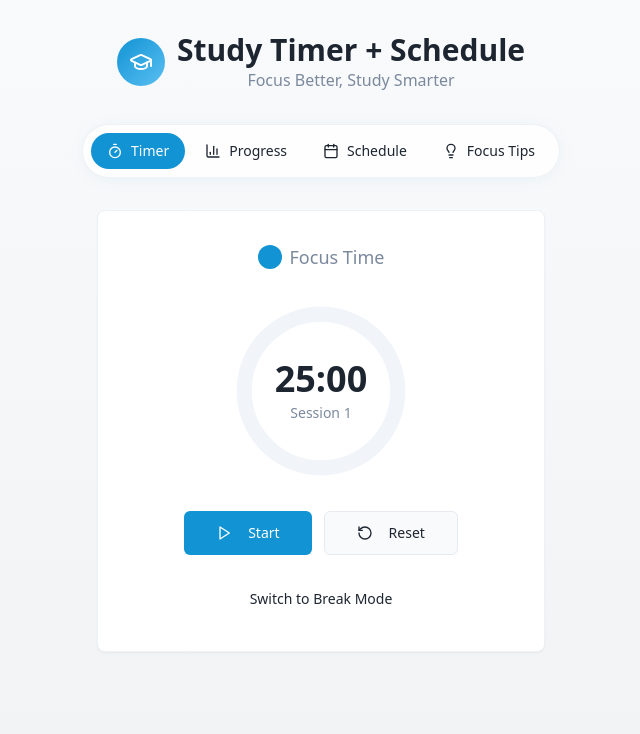
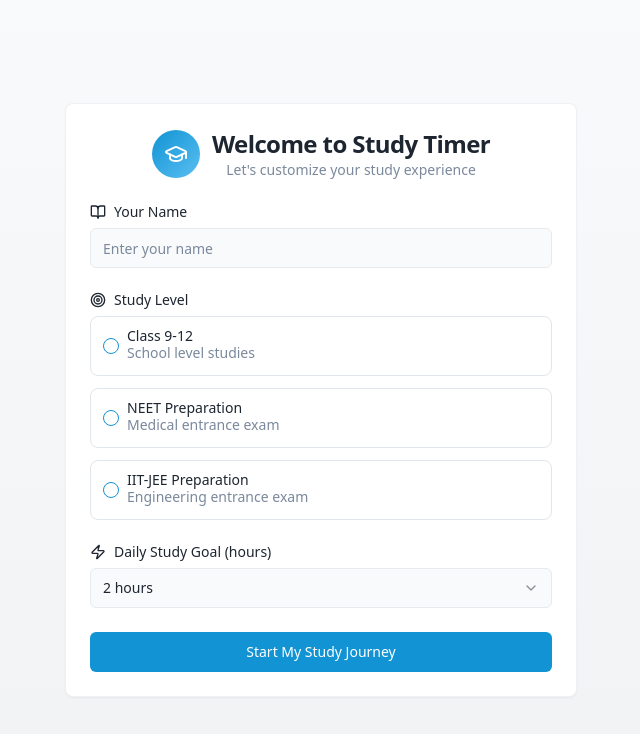
Before and after one commit to pankaj6367/smart-sprint-study, a React (Vite) app: page / in a window 1280 px wide. Shown: the top 734 px of the page, without its empty margins (319-959 px from the left). Built offline with nearby package versions, Linux system fonts and the light colour scheme.

Commit message:
Add initial setup flow
Implement an initial setup flow where users can input class names and select from predefined categories like "9to12", "NEET", and "IIT-JEE" upon first opening the app. This will allow for personalized app customization.

```diff
--- /dev/null
+++ b/src/components/OnboardingForm.tsx
@@ -0,0 +1,190 @@
+import { useState } from 'react';
+import { useLocalStorage } from '@/hooks/useLocalStorage';
+import { Card, CardContent, CardDescription, CardHeader, CardTitle } from '@/components/ui/card';
+import { Button } from '@/components/ui/button';
+import { Input } from '@/components/ui/input';
+import { Label } from '@/components/ui/label';
+import { RadioGroup, RadioGroupItem } from '@/components/ui/radio-group';
+import { Form, FormControl, FormField, FormItem, FormLabel, FormMessage } from '@/components/ui/form';
+import { Select, SelectContent, SelectItem, SelectTrigger, SelectValue } from '@/components/ui/select';
+import { useForm } from 'react-hook-form';
+import { zodResolver } from '@hookform/resolvers/zod';
+import { z } from 'zod';
+import { GraduationCap, BookOpen, Target, Zap } from 'lucide-react';
+
+const formSchema = z.object({
+  studentName: z.string().min(2, "Name must be at least 2 characters"),
+  studyLevel: z.enum(['9-12', 'NEET', 'IIT-JEE'], {
+    required_error: "Please select your study level",
+  }),
+  currentClass: z.string().optional(),
+  dailyGoal: z.string().min(1, "Please set a daily study goal"),
+});
+
+type FormData = z.infer<typeof formSchema>;
+
+interface OnboardingFormProps {
+  onComplete: (data: FormData) => void;
+}
+
+export default function OnboardingForm({ onComplete }: OnboardingFormProps) {
+  const form = useForm<FormData>({
+    resolver: zodResolver(formSchema),
+    defaultValues: {
+      studentName: '',
+      studyLevel: undefined,
+      currentClass: '',
+      dailyGoal: '2',
+    },
+  });
+
+  const onSubmit = (data: FormData) => {
+    onComplete(data);
+  };
+
+  const studyLevel = form.watch('studyLevel');
+
+  return (
+    <div className="min-h-screen py-8 px-4 flex items-center justify-center">
+      <Card className="w-full max-w-lg glass-card">
+        <CardHeader className="text-center space-y-4">
+          <div className="flex items-center justify-center gap-3">
+            <div className="w-12 h-12 rounded-full bg-gradient-to-br from-primary to-primary-glow flex items-center justify-center">
+              <GraduationCap className="w-6 h-6 text-white" />
+            </div>
+            <div>
+              <CardTitle className="text-2xl">Welcome to Study Timer</CardTitle>
+              <CardDescription>Let's customize your study experience</CardDescription>
+            </div>
+          </div>
+        </CardHeader>
+        <CardContent>
+          <Form {...form}>
+            <form onSubmit={form.handleSubmit(onSubmit)} className="space-y-6">
+              <FormField
+                control={form.control}
+                name="studentName"
+                render={({ field }) => (
+                  <FormItem>
+                    <FormLabel className="flex items-center gap-2">
+                      <BookOpen className="w-4 h-4" />
+                      Your Name
+                    </FormLabel>
+                    <FormControl>
+                      <Input placeholder="Enter your name" {...field} />
+                    </FormControl>
+                    <FormMessage />
+                  </FormItem>
+                )}
+              />
+
+              <FormField
+                control={form.control}
+                name="studyLevel"
+                render={({ field }) => (
+                  <FormItem>
+                    <FormLabel className="flex items-center gap-2">
+                      <Target className="w-4 h-4" />
+                      Study Level
+                    </FormLabel>
+                    <FormControl>
+                      <RadioGroup
+                        onValueChange={field.onChange}
+                        defaultValue={field.value}
+                        className="grid grid-cols-1 gap-3"
+                      >
+                        <div className="flex items-center space-x-2 p-3 rounded-lg border border-border hover:bg-accent/50 transition-colors">
+                          <RadioGroupItem value="9-12" id="9-12" />
+                          <Label htmlFor="9-12" className="flex-1 cursor-pointer">
+                            <div className="font-medium">Class 9-12</div>
+                            <div className="text-sm text-muted-foreground">School level studies</div>
+                          </Label>
+                        </div>
+                        <div className="flex items-center space-x-2 p-3 rounded-lg border border-border hover:bg-accent/50 transition-colors">
+                          <RadioGroupItem value="NEET" id="NEET" />
+                          <Label htmlFor="NEET" className="flex-1 cursor-pointer">
+                            <div className="font-medium">NEET Preparation</div>
+                            <div className="text-sm text-muted-foreground">Medical entrance exam</div>
+                          </Label>
+                        </div>
+                        <div className="flex items-center space-x-2 p-3 rounded-lg border border-border hover:bg-accent/50 transition-colors">
+                          <RadioGroupItem value="IIT-JEE" id="IIT-JEE" />
+                          <Label htmlFor="IIT-JEE" className="flex-1 cursor-pointer">
+                            <div className="font-medium">IIT-JEE Preparation</div>
+                            <div className="text-sm text-muted-foreground">Engineering entrance exam</div>
+                          </Label>
+                        </div>
+                      </RadioGroup>
+                    </FormControl>
+                    <FormMessage />
+                  </FormItem>
+                )}
+              />
+
+              {studyLevel === '9-12' && (
+                <FormField
+                  control={form.control}
+                  name="currentClass"
+                  render={({ field }) => (
+                    <FormItem>
+                      <FormLabel>Current Class</FormLabel>
+                      <Select onValueChange={field.onChange} defaultValue={field.value}>
+                        <FormControl>
+                          <SelectTrigger>
+                            <SelectValue placeholder="Select your class" />
+                          </SelectTrigger>
+                        </FormControl>
+                        <SelectContent>
+                          <SelectItem value="9">Class 9</SelectItem>
+                          <SelectItem value="10">Class 10</SelectItem>
+                          <SelectItem value="11">Class 11</SelectItem>
+                          <SelectItem value="12">Class 12</SelectItem>
+                        </SelectContent>
+                      </Select>
+                      <FormMessage />
+                    </FormItem>
+                  )}
+                />
+              )}
+
+              <FormField
+                control={form.control}
+                name="dailyGoal"
+                render={({ field }) => (
+                  <FormItem>
+                    <FormLabel className="flex items-center gap-2">
+                      <Zap className="w-4 h-4" />
+                      Daily Study Goal (hours)
+                    </FormLabel>
+                    <Select onValueChange={field.onChange} defaultValue={field.value}>
+                      <FormControl>
+                        <SelectTrigger>
+                          <SelectValue placeholder="Select daily goal" />
+                        </SelectTrigger>
+                      </FormControl>
+                      <SelectContent>
+                        <SelectItem value="1">1 hour</SelectItem>
+                        <SelectItem value="2">2 hours</SelectItem>
+                        <SelectItem value="3">3 hours</SelectItem>
+                        <SelectItem value="4">4 hours</SelectItem>
+                        <SelectItem value="5">5 hours</SelectItem>
+                        <SelectItem value="6">6 hours</SelectItem>
+                        <SelectItem value="8">8 hours</SelectItem>
+                        <SelectItem value="10">10 hours</SelectItem>
+                      </SelectContent>
+                    </Select>
+                    <FormMessage />
+                  </FormItem>
+                )}
+              />
+
+              <Button type="submit" className="w-full">
+                Start My Study Journey
+              </Button>
+            </form>
+          </Form>
+        </CardContent>
+      </Card>
+    </div>
+  );
+}
--- a/src/pages/Index.tsx
+++ b/src/pages/Index.tsx
@@ -4,10 +4,22 @@ import StudyStats from '@/components/StudyStats';
 import StudySchedule from '@/components/StudySchedule';
 import FocusTips from '@/components/FocusTips';
 import Navigation from '@/components/Navigation';
+import OnboardingForm from '@/components/OnboardingForm';
+import { useLocalStorage } from '@/hooks/useLocalStorage';
 import { GraduationCap } from 'lucide-react';
 
 const Index = () => {
   const [activeTab, setActiveTab] = useState('timer');
+  const [userProfile, setUserProfile] = useLocalStorage('userProfile', null);
+
+  const handleOnboardingComplete = (data: any) => {
+    setUserProfile(data);
+  };
+
+  // Show onboarding if no user profile exists
+  if (!userProfile) {
+    return <OnboardingForm onComplete={handleOnboardingComplete} />;
+  }
 
   const renderContent = () => {
     switch (activeTab) {
@@ -35,10 +47,10 @@ const Index = () => {
             </div>
             <div>
               <h1 className="text-3xl font-bold text-foreground">
-                Study Timer + Schedule
+                Welcome back, {userProfile.studentName}!
               </h1>
               <p className="text-muted-foreground">
-                Focus Better, Study Smarter
+                {userProfile.studyLevel} • Goal: {userProfile.dailyGoal}h daily
               </p>
             </div>
           </div>
```
